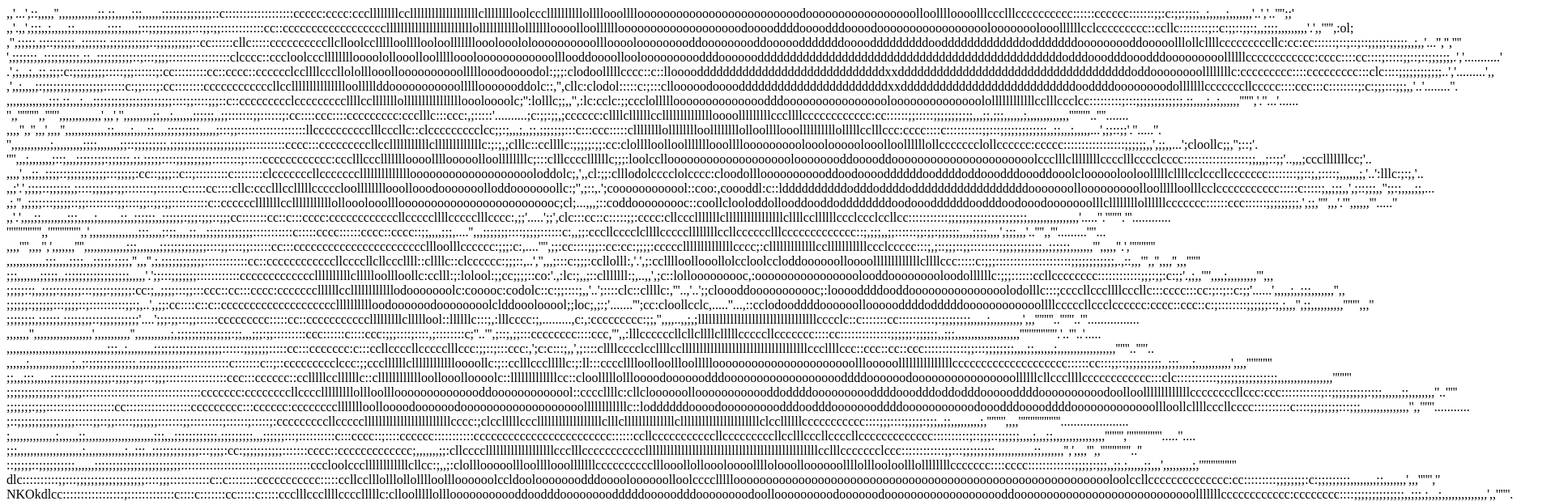
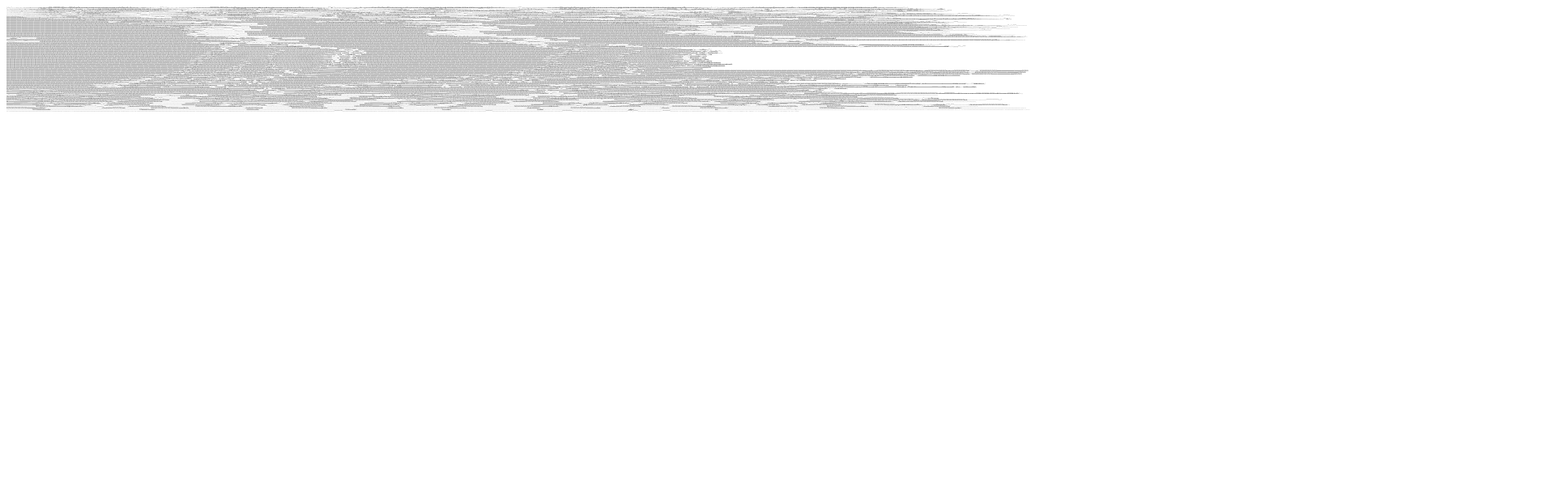
Before and after one commit to NamVz/asciiart, a plain HTML site: page index.html in a window 1280 px wide. Shown: the top 619 px of the page at 81% size, 1920 px wide, since content can reach past the window. Drawn offline with Linux system fonts and the light colour scheme.

Commit message:
Update index.html

```diff
--- a/index.html
+++ b/index.html
@@ -1,4 +1,4 @@
-<p>,,'...',::,,,,,'',,,,,,,,,,,,;;,;;,,,,,;;;,,,,,,;;;;;;;;;;;;;;::c:::::::::::::::::::ccccc:cccc:cccllllllllcclllllllllllllllllllclllllllloolcccllllllllllollllooollllooooooooooooooooooooooooodooooooooooooooooolloolllloooolllccclllcccccccccc::::::cccccc:::::::;;:c:;;:;;;;,,;,,,,,;,,,,,,,'..','..'''';;'
+<p style="font-size:2px;font-family:'Calibri'">,,'...',::,,,,,'',,,,,,,,,,,,;;,;;,,,,,;;;,,,,,,;;;;;;;;;;;;;;::c:::::::::::::::::::ccccc:cccc:cccllllllllcclllllllllllllllllllclllllllloolcccllllllllllollllooollllooooooooooooooooooooooooodooooooooooooooooolloolllloooolllccclllcccccccccc::::::cccccc:::::::;;:c:;;:;;;;,,;,,,,,;,,,,,,,'..','..'''';;'
 ,,'.,,',;;;,,;,,,,,;;,,,,,,,,,,;;;;,,,,,;::;;;;;;;;;;;;:::;;:;;::::::::::::cc::ccccccccccccccccccllllllllllllllllllllllllolllllllllllollllllloooolloollllllooooooooooooooooooodooooddddoooodddoooodooooooooooooooooolooooooolooollllllcclccccccccc::ccllc::::::::;::c:;;::;;:;,,;;;;,,,,,,,,,'.',,''''',:ol;
 ,'',;;;;;,;;::;;;;;;,,;;;;;;;,;;;;;;;;;;;::;;;;;;;;;;::cc::::::cllc:::::ccccccccccllclloolccllllloollllooloolllllllooolooololoooooooooollloooolooooooooddooooooooddooooodddddddoooodddddddddoodddddddddddddodddddddooooooooddooooolllollcllllcccccccccllc:cc:cc::::::;::;::;::;;;;;:;;;;;,,;,,'...'','',''''
 ',;;;;;;;,,;;;;;;;;;;,;;,,;;;;;;;;;;::;:::;;;;:::::::::::::::::clcccc::cccloolccclllllllloooolollooolloollllloooloooooooooooolllooddoooolloolooooooooodddoooooodddddddddddddddddddddddddddddddddddddddddddddddodddooodddooodddooooooooollllllcccccccccccc:cccc::::cc::::;:::::;;::;::;;;;;;,.','...........'
```
